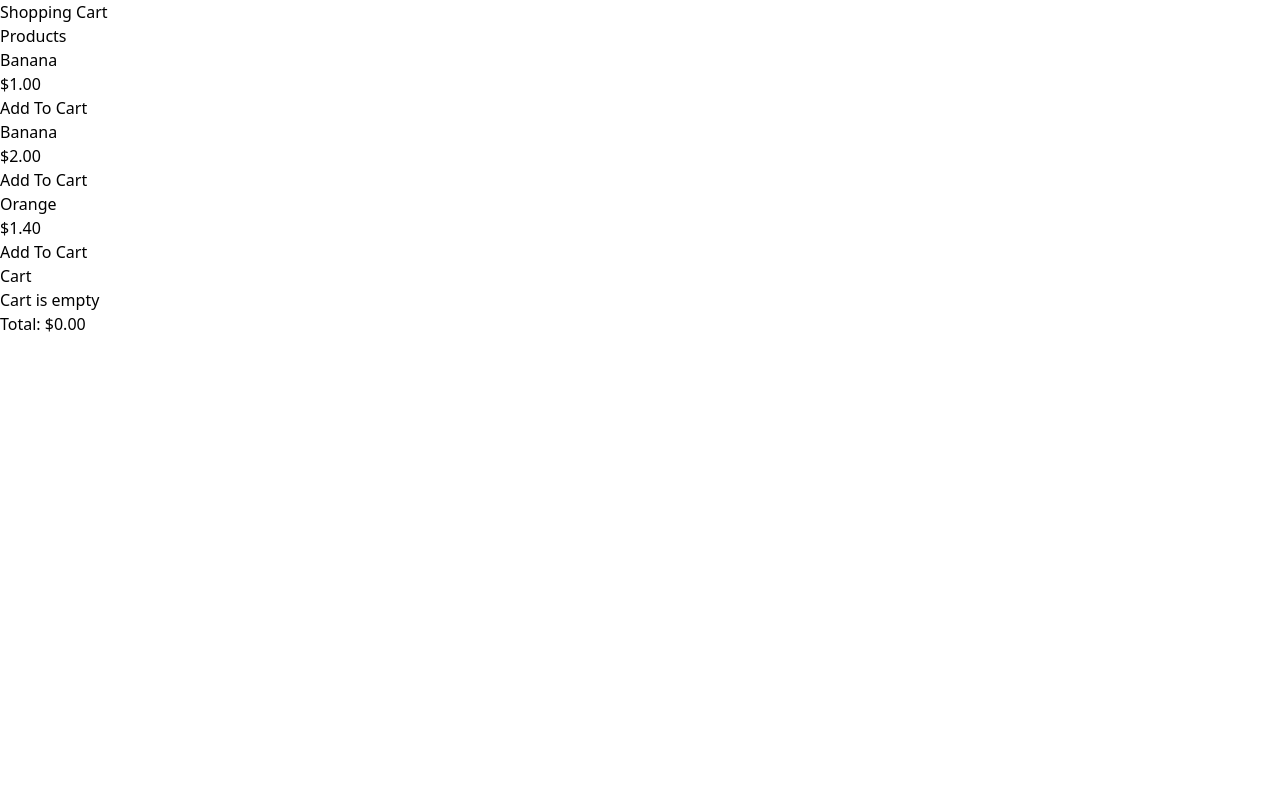
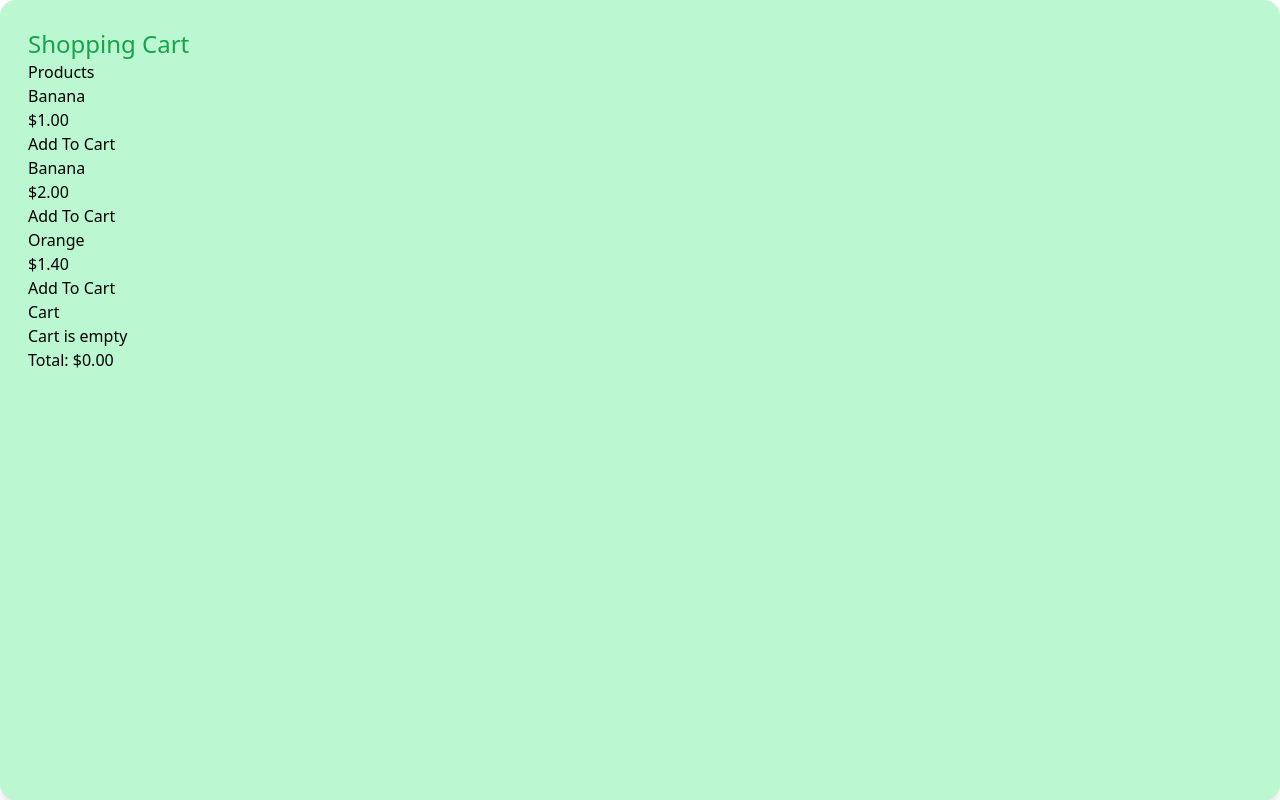
Before and after one commit to nietiene/React-Projects, a React (Vite) app: page / in a window 1280 px wide. Built offline with nearby package versions, Linux system fonts and the light colour scheme.

Commit message:
React js project with styling

```diff
--- a/src/Shopping-Cart/Shopping.jsx
+++ b/src/Shopping-Cart/Shopping.jsx
@@ -33,8 +33,8 @@ function Shopping (){
     const total = cart.reduce((sum, item) => sum + item.price * item.qty, 0);
 
     return (
-        <div>
-            <h2>Shopping Cart</h2>
+        <div className="bg-green-200 shadow-lg rounded-2xl p-7 min-h-screen">
+            <h2 className="text-green-600 text-2xl">Shopping Cart</h2>
             <h3>Products</h3>
             {Products.map((products) => (
                    <div key={products.id}>
```
